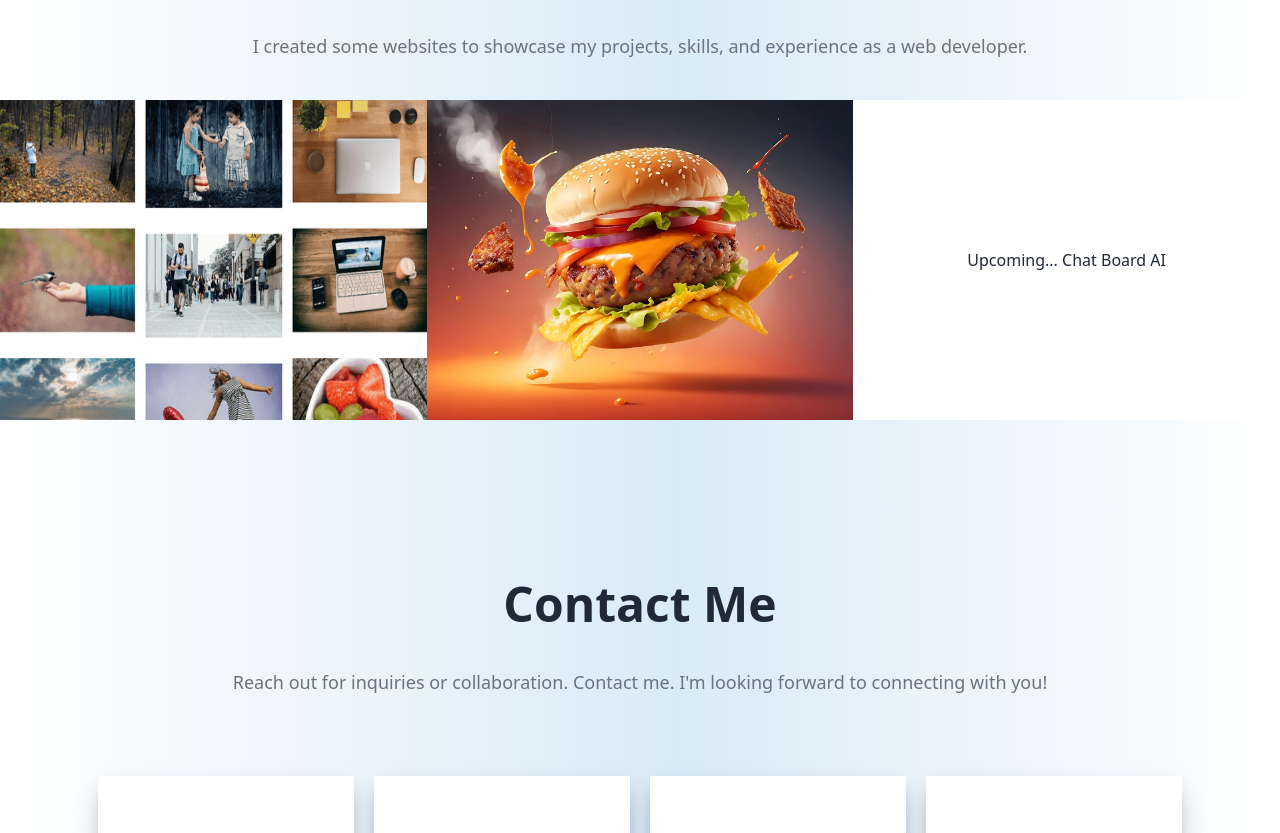
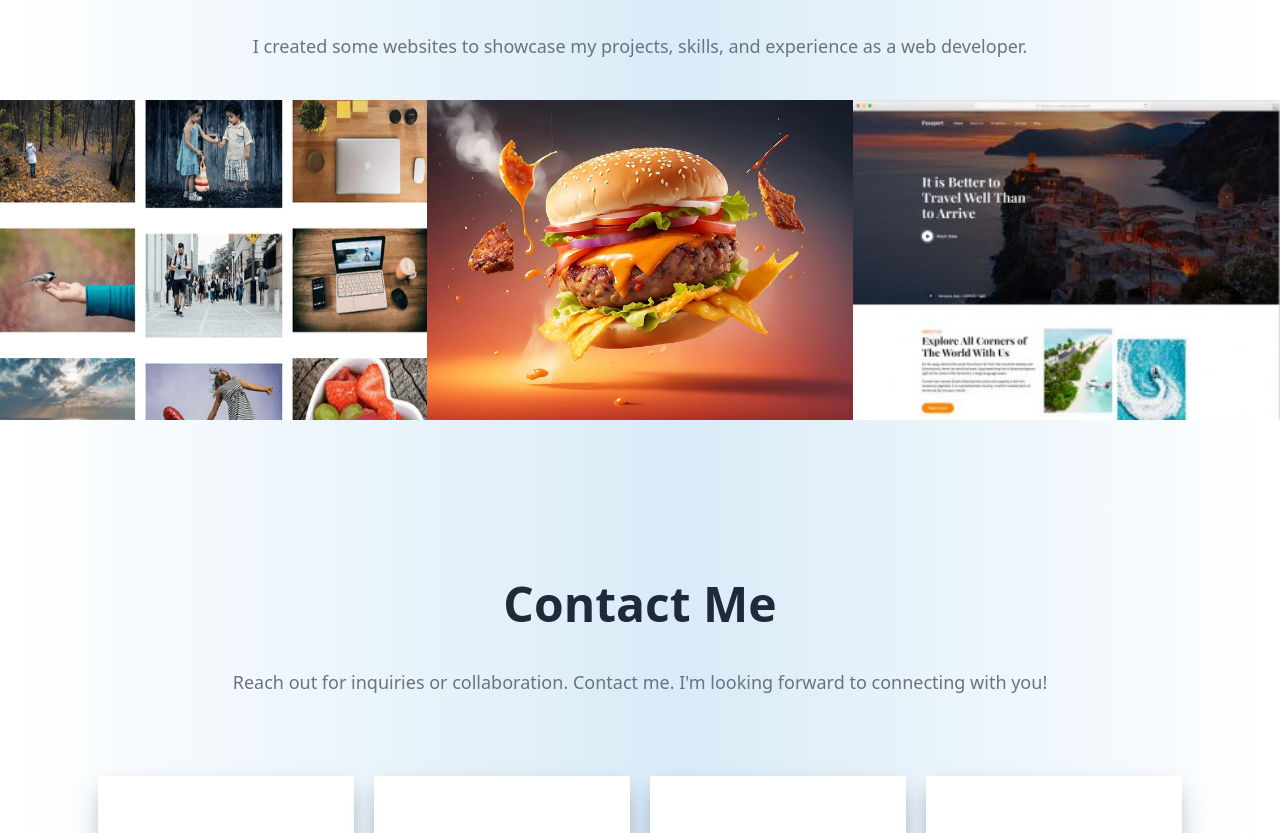
Before and after one commit to Shihabuddin9/portfolio, a React (Vite) app: page / in a window 1280 px wide. Shown: the part 4320-5153 px from the top of the page. Built offline with nearby package versions, Linux system fonts and the light colour scheme; a web font is replaced by a local one.

Commit message:
world explore project add

```diff
--- a/src/component/Pages/Projects/Projects.jsx
+++ b/src/component/Pages/Projects/Projects.jsx
@@ -1,6 +1,7 @@
 import './Projects.css'
 import firstBuy from '../../../assets/projects-img/delicious-flying-humburger-fast-food_983969-71.jpg'
 import picVault from '../../../assets/projects-img/picVault.png'
+import worldExplore from '../../../assets/projects-img/Capture.png'
 
 const projects = [
 
@@ -10,36 +11,49 @@ const projects = [
         react: "Next JS",
         tailwind: 'Material UI',
         firebase: 'firebase',
+        nodejs: '- Node JS',
+        express: "Express,",
+        mongodb: 'MongoDB',
         image: picVault, // Update with the correct path to the image
         codeLink: "https://github.com/Shihabuddin9/firstBuy",
         liveSiteLink: "https://photo-client.vercel.app/",
-        alt: "Image gallery App"
+        alt: "Image gallery App",
+        mernStack: "true"
     },
     {
         title: "Food Delivery App",
         technology: "Technology use:",
         react: "React js",
         tailwind: 'Tailwind CSS',
-        firebase: 'firebase',
+        firebase: 'firebase,',
+        nodejs: null,
+        express: null,
+        mongodb: null,
         image: firstBuy, // Update with the correct path to the image
         codeLink: "https://github.com/Shihabuddin9/firstBuy",
         liveSiteLink: "https://firstbuy.netlify.app/",
-        alt: "firstBuy project img"
+        alt: "firstBuy project img",
+        mernStack: null
     },
     {
-        title: "Upcoming... Chat Board AI",
-        technology: null,
-        react: null,
-        tailwind: null,
-        firebase: null,
-        image: null, // Update with the correct path to the image
-        codeLink: null,
-        liveSiteLink: null,
-        alt: null,
+        title: "Upcoming... travel agency",
+        technology: "Technology use:",
+        react: "React js",
+        tailwind: 'Tailwind CSS',
+        firebase: 'firebase,',
+        nodejs: '- Node JS',
+        express: "Express,",
+        mongodb: 'MongoDB',
+        image: worldExplore, // Update with the correct path to the image
+        codeLink: "https://github.com/Shihabuddin9/world-explore",
+        liveSiteLink: "https://world-explore-zeta.vercel.app/",
+        alt: "firstBuy project img",
+        mernStack: null
     }
 ];
 
-const ProjectCard = ({ title, image, codeLink, liveSiteLink, alt, technology, react, tailwind, firebase }) => (
+const ProjectCard = ({ title, image, codeLink, liveSiteLink, alt, technology, react, tailwind, firebase, express, nodejs, mongodb, mernStack }) => (
+
     <div className='w-full h-80 bg-base-100 hover:bg-s-color text-center flex justify-center items-center relative h-card mb-5 md:mb-0'>
         {image ? (
             <img className='h-full w-full z-0' src={image} alt={alt} />
@@ -56,7 +70,12 @@ const ProjectCard = ({ title, image, codeLink, liveSiteLink, alt, technology, re
                         <div className='absolute bottom-0 text-start pl-3 bg-slate-500 w-full'>
                             <h1 className='font-bold text-xl text-white'>{technology}</h1>
                             <ul className='font-semibold text-md text-gray-100 '>
-                                <li className=''>- {react}, {tailwind}, {firebase}</li>
+                                <li>- {react}, {tailwind}, {firebase}</li>
+                                {!mernStack ? (
+                                    <li>{nodejs} {express} {mongodb}</li>
+                                )
+                                    :
+                                    ''}
                             </ul>
                         </div>
                         <div className='mt-5'>
@@ -99,6 +118,9 @@ const Projects = () => (
                     react={project.react}
                     tailwind={project.tailwind}
                     firebase={project.firebase}
+                    nodejs={project.nodejs}
+                    express={project.express}
+                    mongodb={project.mongodb}
                     image={project.image}
                     codeLink={project.codeLink}
                     liveSiteLink={project.liveSiteLink}
```
Also changed, not shown: src/assets/projects-img/Capture.png (added).
